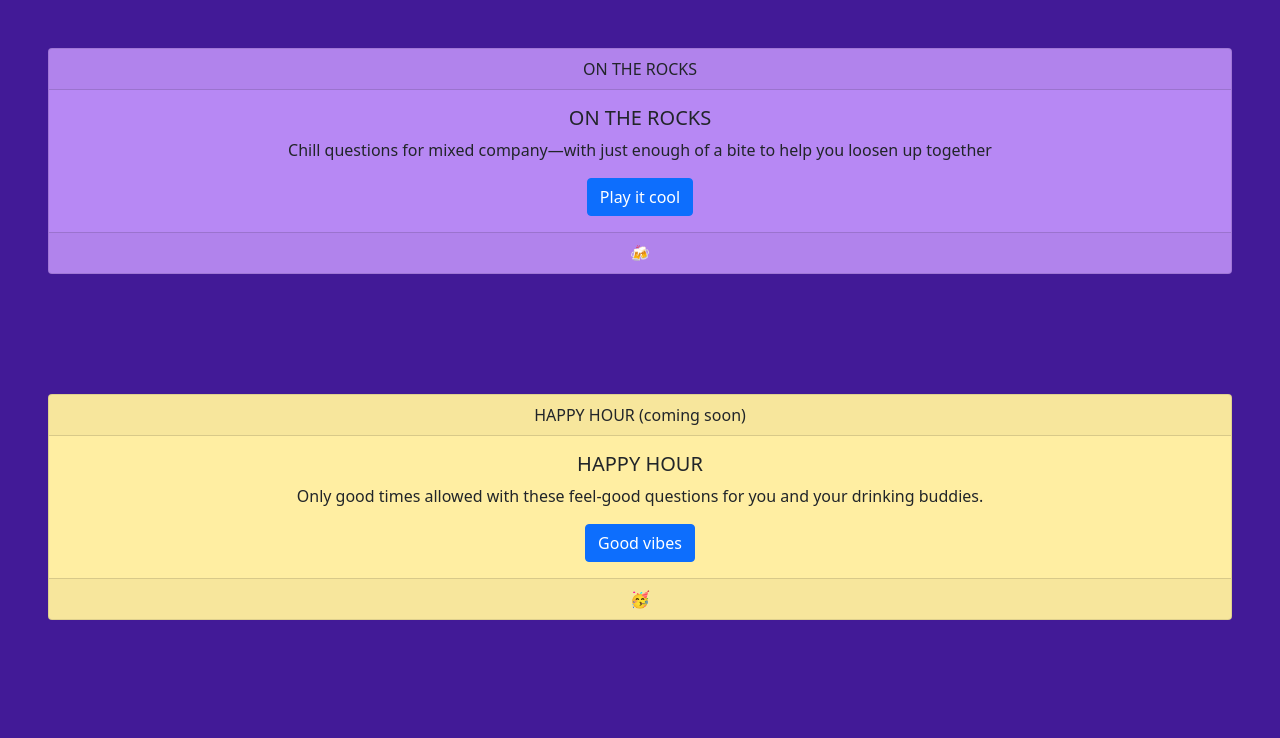
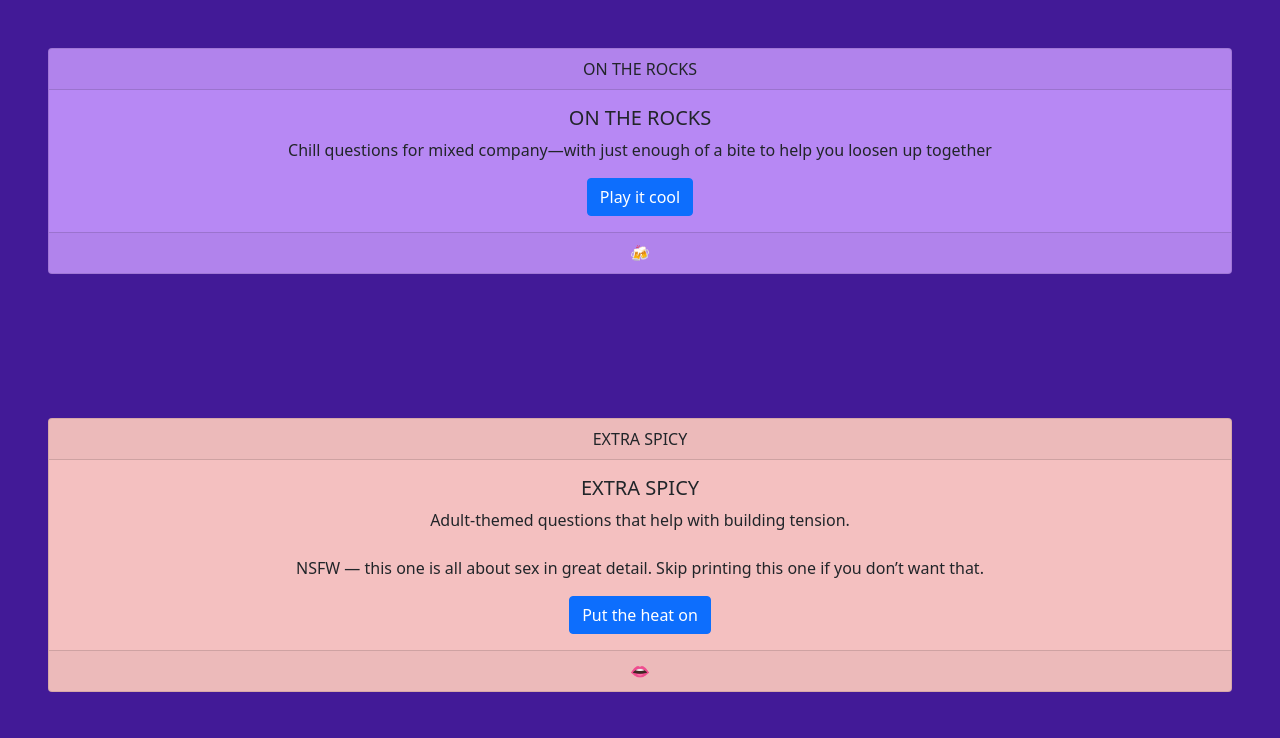
Before and after one commit to RhytoLeaf/JEUX-CARTES, a plain HTML site: page index.html in a window 1280 px wide. Shown: the top 738 px of the page. Drawn offline with nearby package versions, Linux system fonts and the light colour scheme.

Commit message:
Update index.html

```diff
--- a/index.html
+++ b/index.html
@@ -29,7 +29,7 @@
 <br>
 
 <!-- ~~~~~~~~~~~~~~~~~~~~~~~~~~~~~~~~~~~~~~~~~~~~~~~~~~~~~~~~~~~ -->
-<div class="card text-center" style="margin: 3rem; background-color: rgb(255, 238, 162);">
+<!-- <div class="card text-center" style="margin: 3rem; background-color: rgb(255, 238, 162);">
     <div class="card-header">
         HAPPY HOUR (coming soon)
     </div>
@@ -44,7 +44,7 @@
     <div class="card-footer text-muted">
         🥳
     </div>
-</div>
+</div> -->
 
 <br>
 
```
